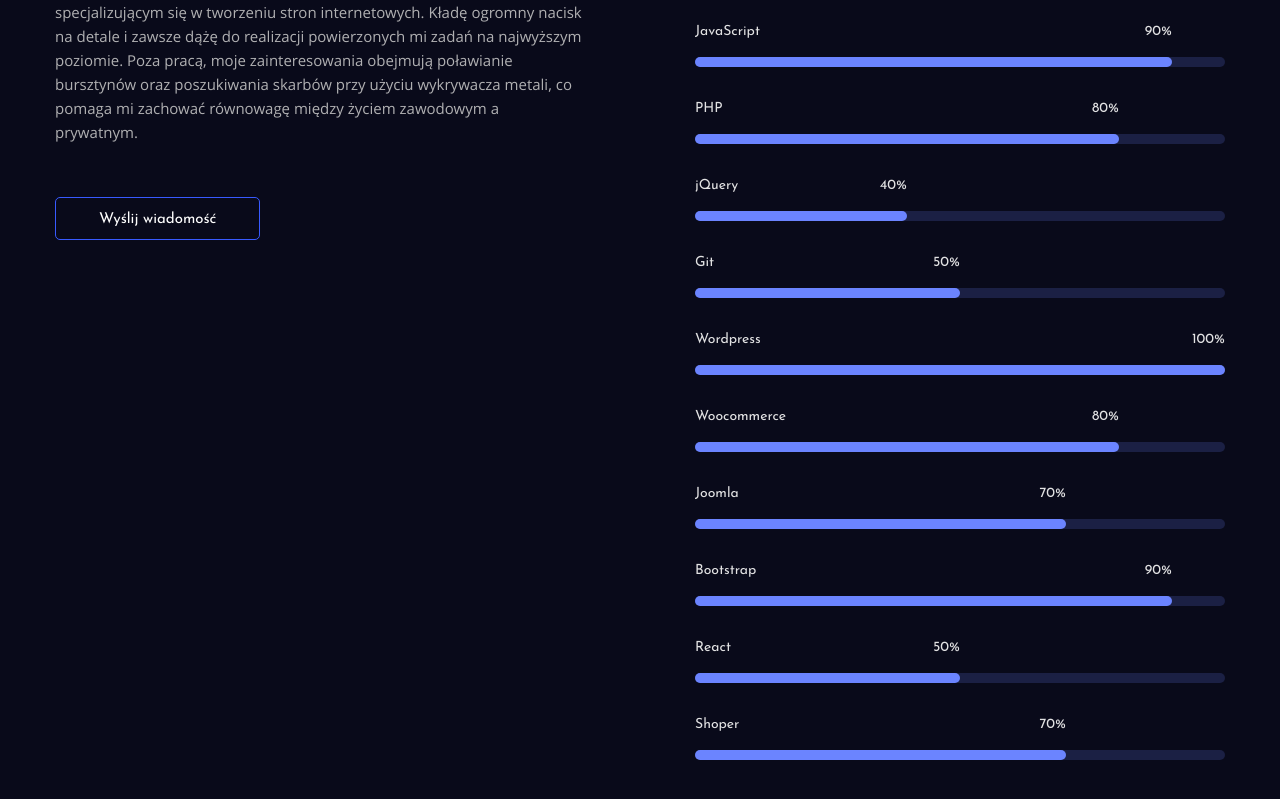
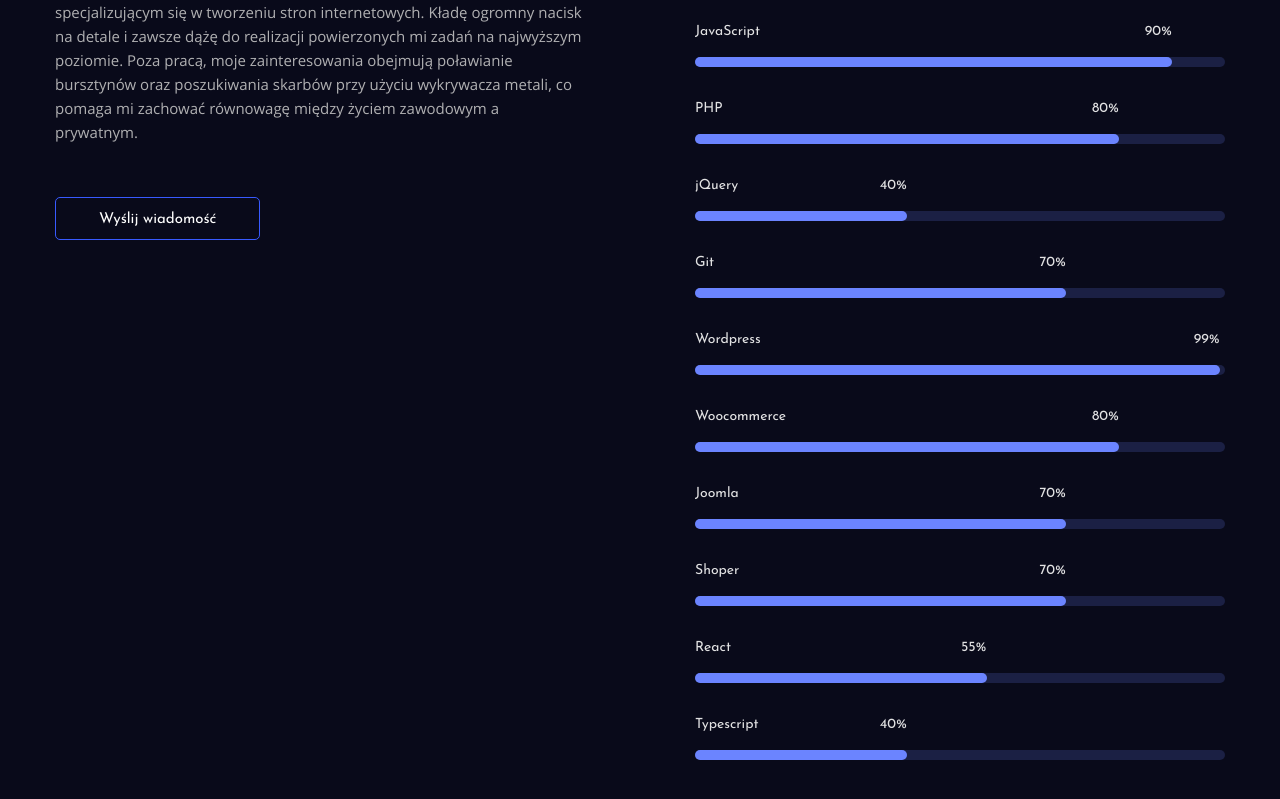
Before and after one commit to ptaszek1/React-Portfolio, a React (Vite) app: page /o-mnie in a window 1280 px wide. Shown: the part 541-1340 px from the top of the page. Built offline with nearby package versions, Linux system fonts and the light colour scheme; a web font is replaced by a local one.

Commit message:
Fixed skills data

```diff
--- a/src/data/SkillsData/SkillsData.ts
+++ b/src/data/SkillsData/SkillsData.ts
@@ -27,12 +27,12 @@
 	{
 		id: 6,
 		name: "Git",
-		level: 50,
+		level: 70,
 	},
 	{
 		id: 7,
 		name: "Wordpress",
-		level: 100,
+		level: 99,
 	},
 	{
 		id: 8,
@@ -44,20 +44,20 @@
 		name: "Joomla",
 		level: 70,
 	},
-	{
+    {
 		id: 10,
-		name: "Bootstrap",
-		level: 90,
+		name: "Shoper",
+		level: 70,
 	},
 	{
 		id: 11,
 		name: "React",
-		level: 50,
+		level: 55,
 	},
-	{
+    {
 		id: 12,
-		name: "Shoper",
-		level: 70,
+		name: "Typescript",
+		level: 40,
 	},
 ];
 
--- a/src/pages/Portfolio/Portfolio.tsx
+++ b/src/pages/Portfolio/Portfolio.tsx
@@ -17,7 +17,7 @@
 			<MetaDescriptionSetter description="Zobacz moje portfolio. Znajdziesz tutaj część moich projektów, które wykonałem w ciągu ostatnich lat. Każdy z nich jest inny, ale wszystkie są zrobione z pasją i zaangażowaniem." />
 			<Container>
 				<section className={styles["my-work"]}>
-					<SectionTitle title="Portfolio" />
+					<SectionTitle title="Portfolio" tag="h1" />
 					<div className={styles["my-work__wrapper"]}>
 						{PortfolioData.map((article) => (
 							<ArticleItem
```
